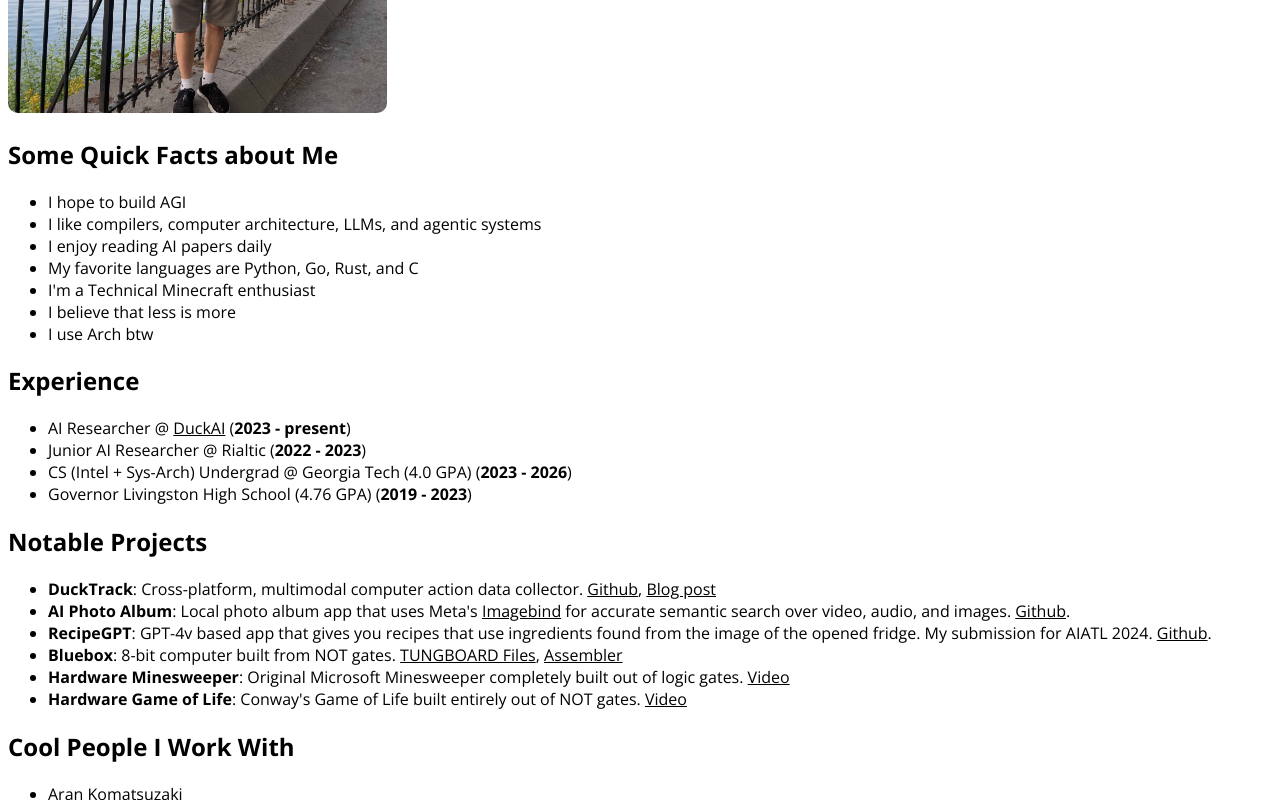
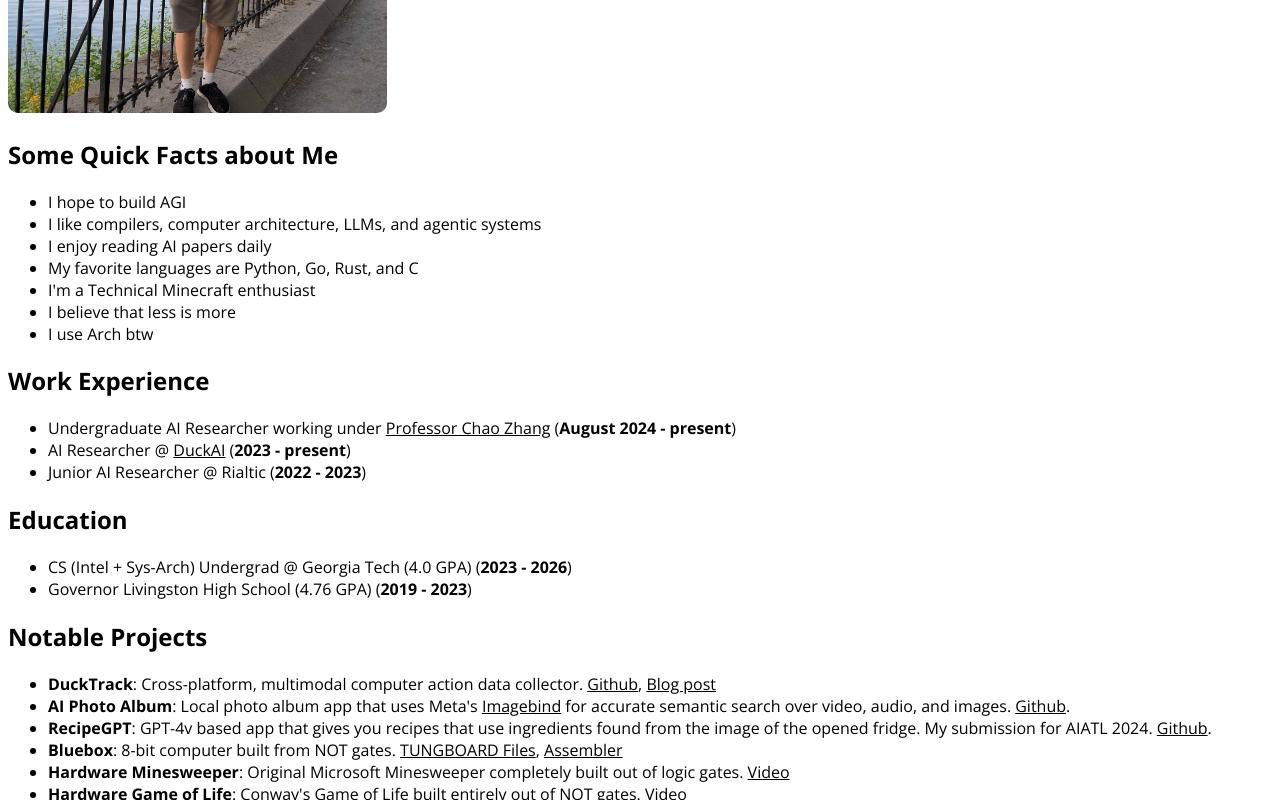
Before and after one commit to Broyojo/website, an Astro site: page / in a window 1280 px wide. Shown: the part 504-1304 px from the top of the page. Built offline with nearby package versions, Linux system fonts and the light colour scheme; Astro itself is replaced by a stand-in of ours.

Commit message:
updated homepage info

```diff
--- a/src/pages/index.astro
+++ b/src/pages/index.astro
@@ -81,8 +81,15 @@
         </section>
 
         <section id="timeline">
-            <h2>Experience</h2>
+            <h2>Work Experience</h2>
             <ul>
+                <li>
+                    Undergraduate AI Researcher working under <a
+                        href="http://chaozhang.org/"
+                        ,
+                        target="_blank">Professor Chao Zhang</a
+                    > (<strong>August 2024 - present</strong>)
+                </li>
                 <li>
                     AI Researcher @ <a
                         href="https://duckai-site.netlify.app/"
@@ -96,6 +103,12 @@
                         target="_blank"></a>
                     (<strong>2022 - 2023</strong>)
                 </li>
+            </ul>
+        </section>
+
+        <section id="education">
+            <h2>Education</h2>
+            <ul>
                 <li>
                     CS (Intel + Sys-Arch) Undergrad @ Georgia Tech (4.0 GPA) (<strong
                         >2023 - 2026</strong
@@ -119,8 +132,9 @@
                         href="https://github.com/TheDuckAI/DuckTrack"
                         target="_blank">Github</a
                     >,
-                    <a href="https://duckai.org/blog/ducktrack" target="_blank"
-                        >Blog post</a
+                    <a
+                        href="https://duckai-site.netlify.app/blog/ducktrack"
+                        target="_blank">Blog post</a
                     >
                 </li>
                 <li>
```
